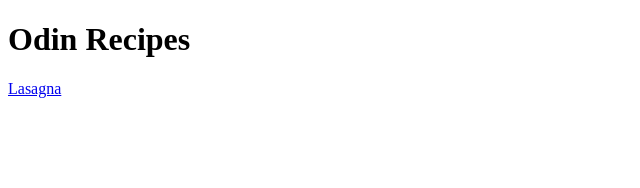
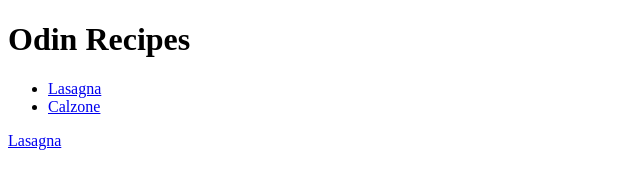
Before and after one commit to zeeshanAhsan1/odin-recipes, a plain HTML site: page index.html in a window 1280 px wide. Shown: the whole page, without its empty margins (0-640 px from the left). Drawn offline with Linux system fonts and the light colour scheme.

Commit message:
Add nav link to calzone page

```diff
--- a/index.html
+++ b/index.html
@@ -7,6 +7,25 @@
   </head>
   <body>
     <h1>Odin Recipes</h1>
+
+    <ul>
+      <li>
+        <a
+          href="./recipes/lasagna.html"
+          target="_blank"
+          rel="noopener noreferrer"
+          >Lasagna</a
+        >
+      </li>
+      <li>
+        <a
+          href="./recipes/calzone.html"
+          target="_blank"
+          rel="noopener noreferrer"
+          >Calzone</a
+        >
+      </li>
+    </ul>
     <a href="./recipes/lasagna.html" target="_blank" rel="noopener noreferrer"
       >Lasagna</a
     >
```
